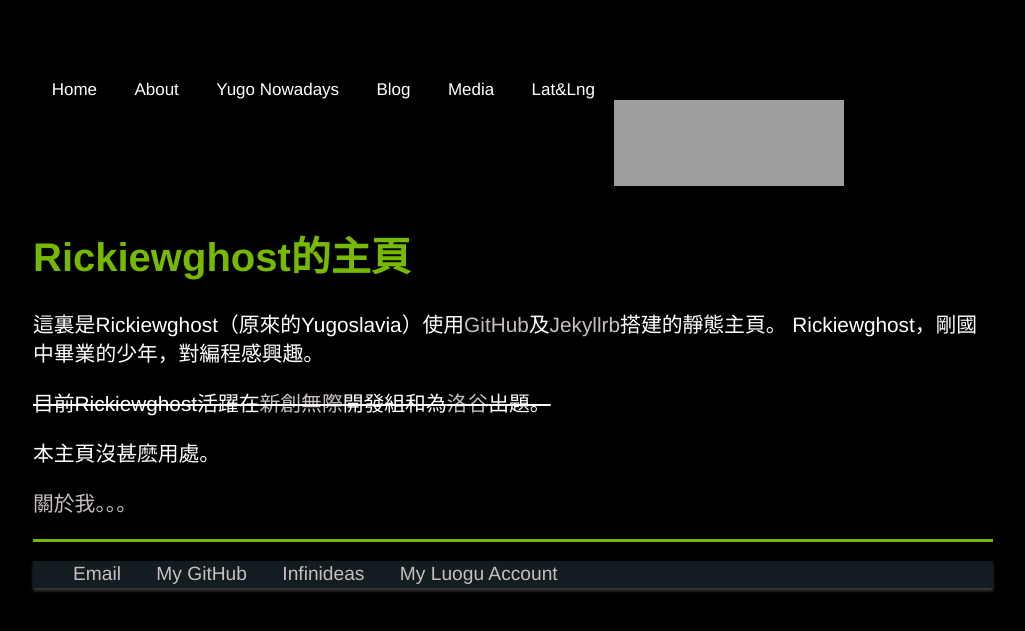
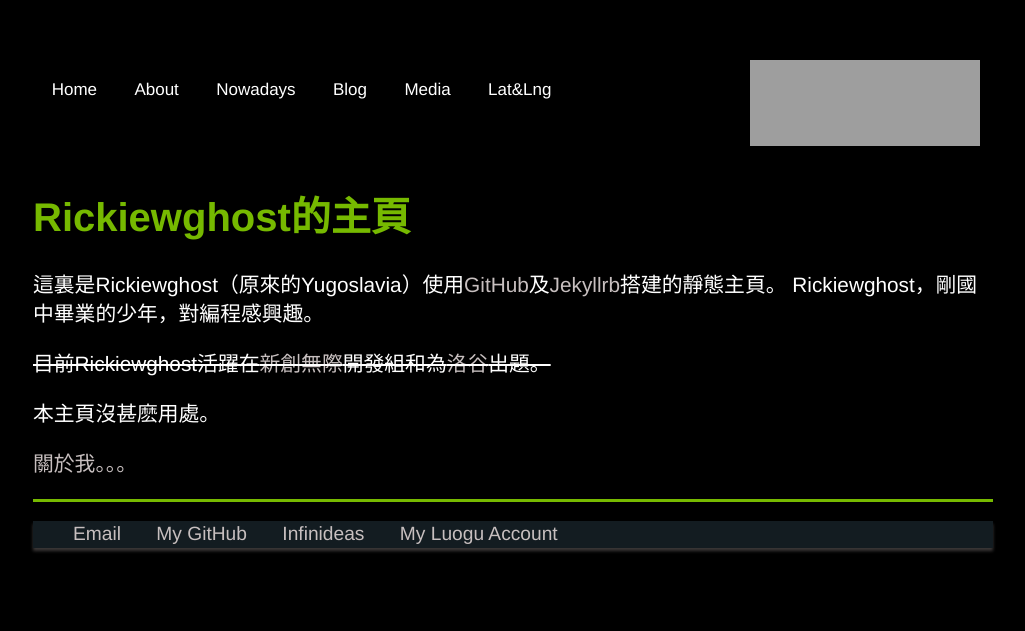
Before and after one commit to Jugoslawien/jugoslawien.github.io, a Jekyll site: the page built from index.html, in a window 1280 px wide. Shown: the top 631 px of the page, without its empty margins (127-1152 px from the left). Built offline with Jekyll 4.4.1, drawn with Linux system fonts in a browser that asks for light colours; a script that is not in the unit is left out; grey boxes are pictures that could not be loaded.

Commit message:
Update default.html

```diff
--- a/_layouts/default.html
+++ b/_layouts/default.html
@@ -16,7 +16,7 @@
 <div class="btn-group">
 <li><a href="/" class="button">Home</a></li>
 <li><a href="/about" class="button">About</a></li>
-<li><a href="/cv" class="button">Yugo Nowadays</a></li>
+<li><a href="/cv" class="button">Nowadays</a></li>
 <li><a href="/blog" class="button">Blog</a></li>
 <li><a href="/music" class="button">Media</a></li>
  <li><a href="/locate" class="button">Lat&Lng</a></li>
```
